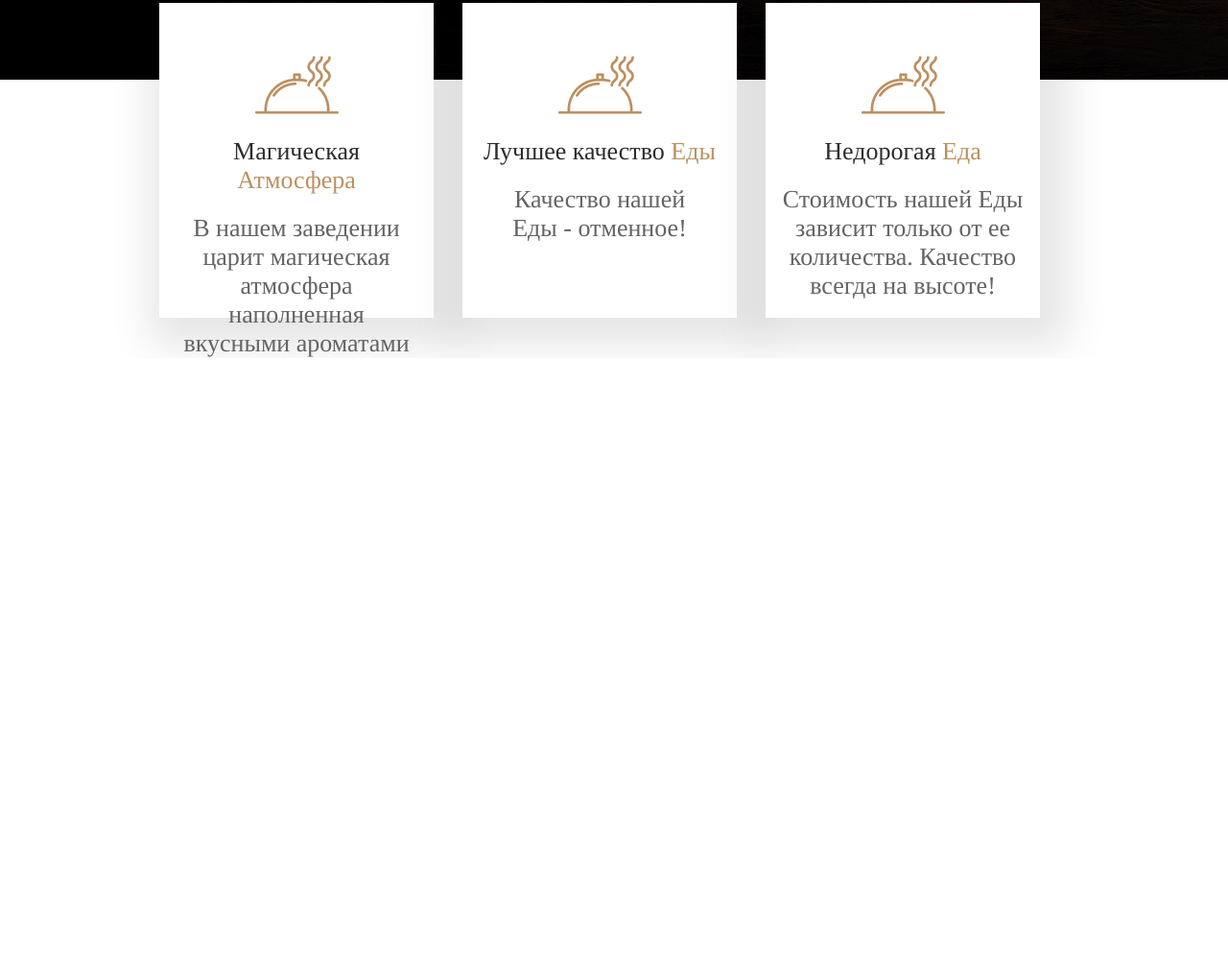
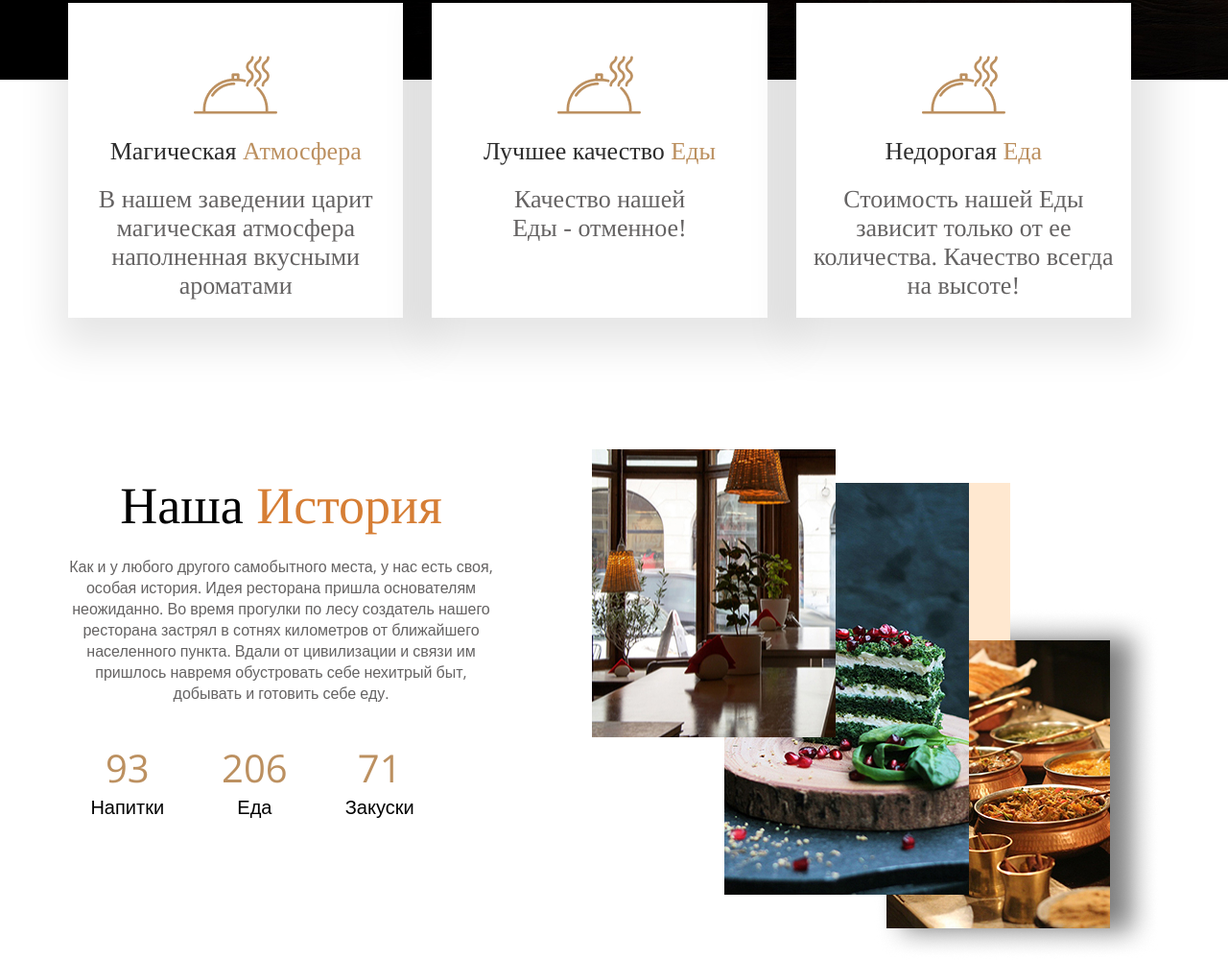
Before and after one commit to frontweb25/restaurant, a plain HTML site: page index.html in a window 1280 px wide. Shown: the part 717-1717 px from the top of the page at 96% size. Before the commit the page ends 1090 px from the top, so only its background shows below. Drawn offline with nearby package versions, Linux system fonts and the light colour scheme.

Commit message:
history-block

```diff
--- a/css/card.css
+++ /dev/null
@@ -1,32 +0,0 @@
-.cards__holder {
-    display: flex;
-    justify-content: center;
-}
-
-.card{
-    width: 348px;
-    height: 328px;
-    text-align: center;
-    box-shadow: 10px 10px 40px 20px #0000001A;
-    font-size: 26px;
-    font-family: "Tinos", sans-serif;
-    margin-right: 30px;
-    background-color: #fff;
-    margin-top: -80px;
-    padding: 0 15px;
-}
-.card__image {
-    margin-bottom: 4px;
-    margin-top: 42px;
-}
-.card__title{
-    margin-bottom: 20px;
-    color: #2C2C2C;
-    font-weight: 400;
-}
-.card__title span {
-    color: #BC9060;
-}
-.card__desc {
-    color: #656363;
-}
--- a/css/header.css
+++ b/css/header.css
@@ -5,7 +5,9 @@ body {
 }
 
 .container {
-    margin: 0px 166px;
+    max-width: 1138px;
+    width: 100%;
+    margin: 0 auto;
 }
 .header {
     background-image: url(/img/bg.jpg);
@@ -19,9 +21,7 @@ body {
     align-items: center;
     justify-content: space-around;
 }
-/* .nav{
-    margin-left: 260px;
-} */
+
 .nav_item{
     color: #fff;
     text-decoration: none;
@@ -141,3 +141,114 @@ body {
     color: #000;
     border-radius: 20px;
 }
+
+
+/* ============================================= */
+.cards__holder {
+    display: flex;
+    justify-content: center;
+}
+
+.card{
+    width: 348px;
+    height: 328px;
+    text-align: center;
+    box-shadow: 10px 10px 40px 20px #0000001A;
+    font-size: 26px;
+    font-family: "Tinos", sans-serif;
+    margin-right: 30px;
+    background-color: #fff;
+    margin-top: -80px;
+    padding: 0 15px;
+}
+.card__image {
+    margin-bottom: 4px;
+    margin-top: 42px;
+}
+.card__title{
+    margin-bottom: 20px;
+    color: #2C2C2C;
+    font-weight: 400;
+}
+.card__title span {
+    color: #BC9060;
+}
+.card__desc {
+    color: #656363;
+}
+
+/* ========================================== */
+.hostory {
+    margin-top: 165px;
+}
+
+.history__title {
+    font-family: "Tinos", sans-serif;
+    font-size: 54px;
+    font-weight: 400;
+    margin-bottom: 21px;
+}
+.history__title span {
+    color: #D67E35;
+}
+.history__desc {
+    font-family: "Open Sans", sans-serif;
+    font-size: 16px;
+    font-weight: 400;
+    color: #656363;
+}
+.histoty__info{
+    text-align: center;
+    width: 444px;
+    margin-right: 185px;
+}
+
+.history__nubber {
+    display: flex;
+    text-align: center;
+    width: 444px;
+    justify-content: center;
+    margin-top: 39px;
+}
+
+.history__item {
+    color: #BC9060;
+    margin-right: 60px;
+    font-size: 40px;
+}
+.history__item span {
+    display: block;
+    color: #000;
+    font-size: 20px;
+}
+
+.history__holder {
+    display: flex;
+}
+.history__images {
+    position: relative;
+}
+.history__img-1 {
+    position: absolute;
+    z-index: 0;
+    top: 138px;
+    left: 211px;
+}
+.history__img-2 {
+    position: absolute;
+    z-index: 777;
+    top: 7px;
+    left: 55px;
+}
+.history__img-3 {
+        position: absolute;
+        z-index: 999;
+        top: -28px;
+        left: -83px;
+}
+.history__img-4 {
+    position: absolute;
+    z-index: 0;
+    top: 7px;
+    left: 141px;
+}
--- a/index.html
+++ b/index.html
@@ -4,8 +4,6 @@
     <meta charset="UTF-8">
     <meta name="viewport" content="width=device-width, initial-scale=1.0">
     <link rel="stylesheet" href="css/header.css">
-    <link rel="stylesheet" href="css/card.css">
-    <link rel="stylesheet" href="css/history.css">
     <link rel="preconnect" href="https://fonts.googleapis.com">
     <link rel="preconnect" href="https://fonts.gstatic.com" crossorigin>
     <link href="https://fonts.googleapis.com/css2?family=Open+Sans:ital,wght@0,300..800;1,300..800&display=swap" rel="stylesheet">
@@ -88,5 +86,28 @@
             </div>
         </div>
     </div>
+    <div class="hostory">
+        <div class="container">
+            <div class="history__holder">
+                <div class="histoty__info">
+                    <div class="history__title">Наша <span>История</span></div>
+                    <div class="history__desc">Как и у любого другого самобытного места, у нас есть своя, особая история. Идея ресторана пришла основателям неожиданно. Во время прогулки по лесу создатель нашего ресторана застрял в сотнях километров от ближайшего населенного пункта. Вдали от цивилизации и связи им пришлось навремя обустровать себе нехитрый быт, добывать и готовить себе еду.
+                    </div>
+                    <div class="history__nubber">
+                        <div class="history__item">93 <span>Напитки</span></div>
+                        <div class="history__item">206 <span>Еда</span></div>
+                        <div class="history__item">71 <span>Закуски</span></div>
+                    </div>
+                </div>
+                <div class="history__images">
+                    <img class="history__img-1" src="/img/1.jpg" alt="">
+                    <img class="history__img-2" src="/img/2.jpg" alt="">
+                    <img class="history__img-3" src="/img/3.jpg" alt="">
+                    <img class="history__img-4" src="/img/4.jpg" alt="">
+                </div>
+            </div>
+
+        </div>
+    </div>
 </body>
 </html>
```
Also changed, not shown: css/history.css (deleted), img/1.jpg (added), img/2.jpg (added), img/3.jpg (added), img/4.jpg (added).
